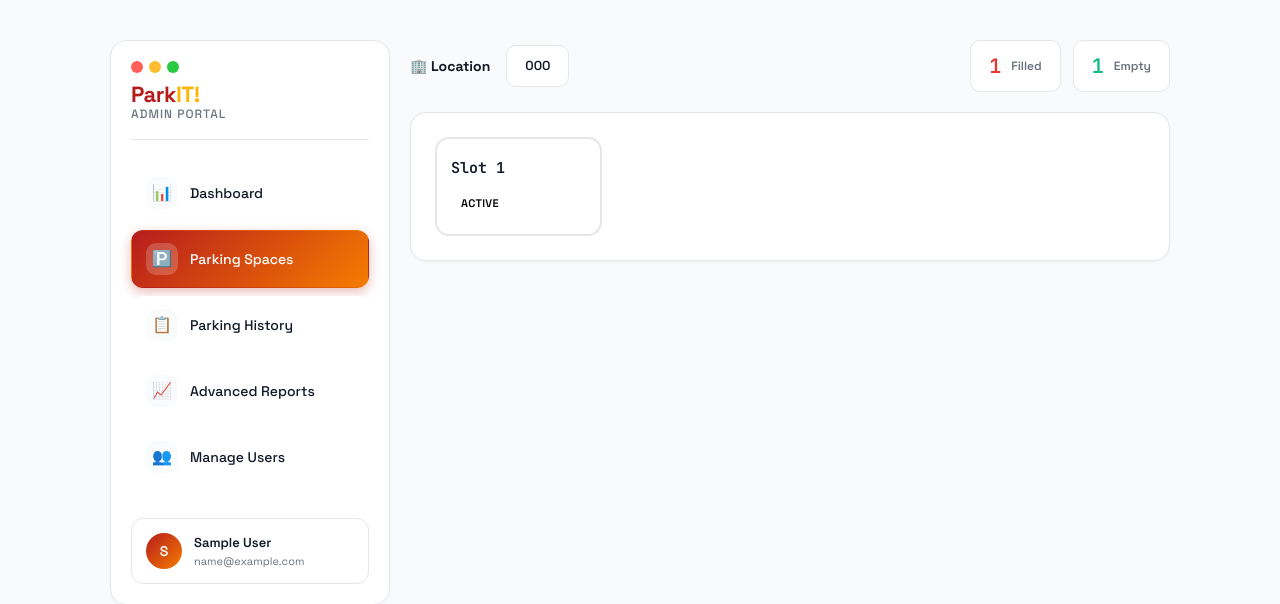
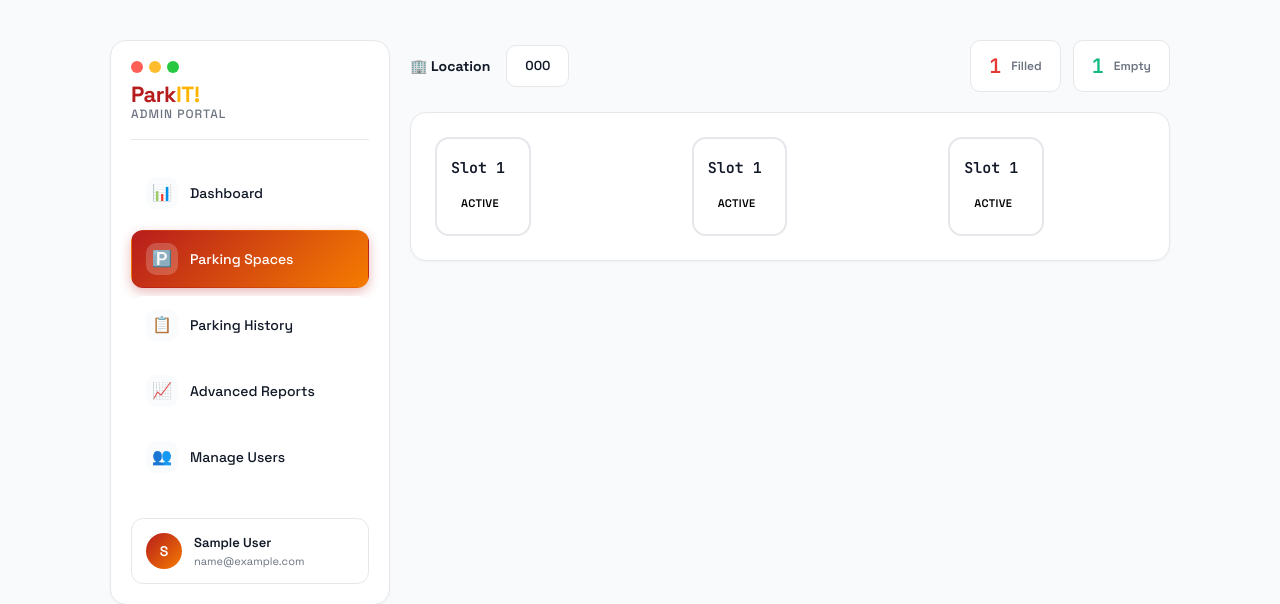
Before and after one commit to Kitanoed/Park_IT, a Django app: template templates/parking_spaces.html in a window 1280 px wide. Shown: the top 604 px of the page. Run offline with Django 5.2, Linux system fonts and the light colour scheme; the template is opened without the code that fills it: most values are stand-ins (such as "Sample title", 1, 10 or a date in 2020); parts of the project's set-up code (start-up, migrations or seed data) failed here and were passed over.

Commit message:
Add parking_spaces.html

```diff
--- a/templates/parking_spaces.html
+++ b/templates/parking_spaces.html
@@ -358,10 +358,28 @@
     padding: 24px;
   }
 
-  .parking-grid {
+ /* ===== CUSTOM 6-COLUMN PARKING GRID WITH BLOCK DRIVEWAYS ===== */
+
+.parking-grid-outer {
   display: grid;
-    grid-template-columns: repeat(auto-fill, minmax(160px, 1fr));
-    gap: 14px;
+  grid-template-columns: 1fr 60px 1fr 60px 1fr; /* 3 blocks + 2 driveways */
+  gap: 0;
+  width: 100%;
+}
+
+.parking-block {
+  display: grid;
+  grid-template-columns: 1fr 1fr; /* 2 slots per row */
+  gap: 5px;
+}
+
+.driveway-vertical {
+  width: 40px;
+}
+
+.driveway-horizontal {
+  height: 15px; /* mid horizontal driveway like screenshot */
+  grid-column: 1 / -1;
 }
 
   .parking-slot {
@@ -586,26 +604,75 @@
       </div>
 
          <section class="main">
-        <div class="parking-grid">
-          {% if slots %}
-            {% for slot in slots %}
+<div class="parking-grid-outer">
+
+  <!-- ========== BLOCK 1: SLOTS 1–16 ========== -->
+  <div class="parking-block">
+    {% for slot in slots|slice:"0:16" %}
     <button type="button"
             class="parking-slot {{ slot.status_class }}"
             data-slot-id="{{ slot.id }}"
-                    data-slot-number="{{ slot.slot_number|default:'—' }}"
+            data-slot-number="{{ slot.slot_number }}"
             data-slot-status="{{ slot.status }}"
             data-license-plate="{{ slot.license_plate|default:'' }}"
             data-update-url="{% url 'update_slot_status' slot.id %}">
-              <span class="slot-number">Slot {{ slot.slot_number|default:'—' }}</span>
+
+      <span class="slot-number">Slot {{ slot.slot_number }}</span>
       <span class="slot-status">{{ slot.status_label }}</span>
     </button>
+
+    {% if forloop.counter|divisibleby:2 %}
+    <div class="driveway-horizontal"></div>
+    {% endif %}
     {% endfor %}
-          {% else %}
-            <div class="empty-state">
-              <div style="font-size: 48px; margin-bottom: 16px;">🅿️</div>
-              No parking slots configured for this lot.
   </div>
+
+  <div class="driveway-vertical"></div>
+
+  <!-- ========== BLOCK 2: SLOTS 17–32 ========== -->
+  <div class="parking-block">
+    {% for slot in slots|slice:"16:32" %}
+    <button type="button"
+            class="parking-slot {{ slot.status_class }}"
+            data-slot-id="{{ slot.id }}"
+            data-slot-number="{{ slot.slot_number }}"
+            data-slot-status="{{ slot.status }}"
+            data-license-plate="{{ slot.license_plate|default:'' }}"
+            data-update-url="{% url 'update_slot_status' slot.id %}">
+
+      <span class="slot-number">Slot {{ slot.slot_number }}</span>
+      <span class="slot-status">{{ slot.status_label }}</span>
+    </button>
+
+    {% if forloop.counter|divisibleby:2 %}
+    <div class="driveway-horizontal"></div>
     {% endif %}
+    {% endfor %}
+  </div>
+
+  <div class="driveway-vertical"></div>
+
+  <!-- ========== BLOCK 3: SLOTS 33–48 ========== -->
+  <div class="parking-block">
+    {% for slot in slots|slice:"32:48" %}
+    <button type="button"
+            class="parking-slot {{ slot.status_class }}"
+            data-slot-id="{{ slot.id }}"
+            data-slot-number="{{ slot.slot_number }}"
+            data-slot-status="{{ slot.status }}"
+            data-license-plate="{{ slot.license_plate|default:'' }}"
+            data-update-url="{% url 'update_slot_status' slot.id %}">
+
+      <span class="slot-number">Slot {{ slot.slot_number }}</span>
+      <span class="slot-status">{{ slot.status_label }}</span>
+    </button>
+
+    {% if forloop.counter|divisibleby:2 %}
+    <div class="driveway-horizontal"></div>
+    {% endif %}
+    {% endfor %}
+  </div>
+
 </div>
 </section>
     </div>
```
Lines whose indentation alone changed are shown as unchanged.
